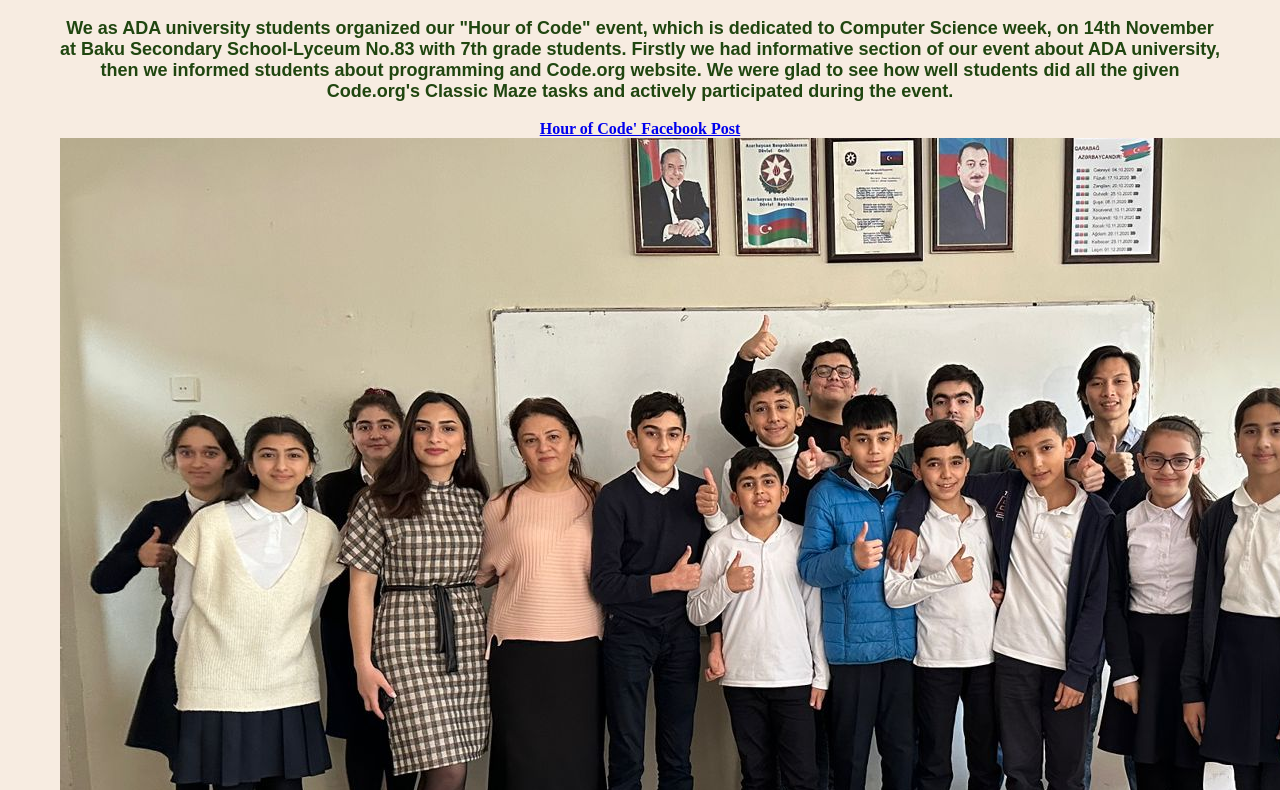
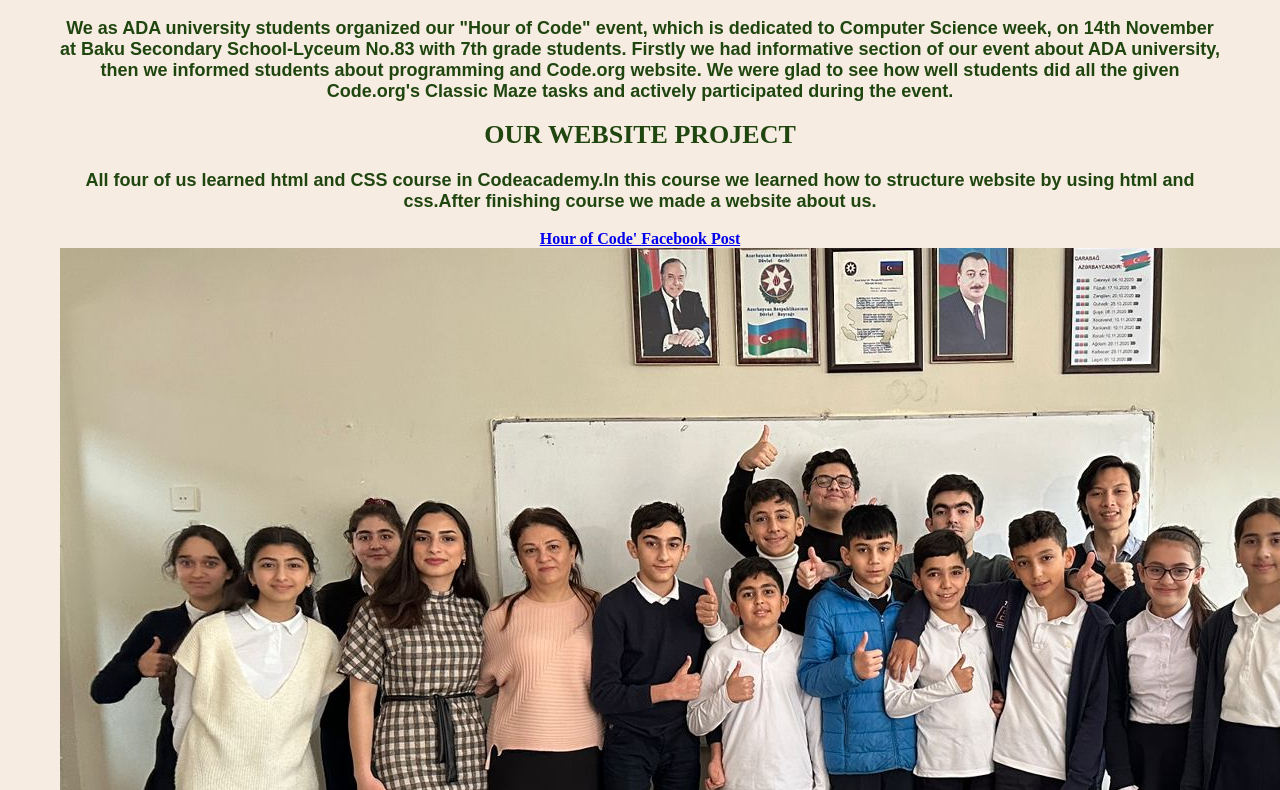
Before and after one commit to ADA-SITE-SITE1101-2022-Fall/website-team-34, a plain HTML site: page index.html in a window 1280 px wide. Shown: the part 1570-2360 px from the top of the page. Drawn offline with Linux system fonts and the light colour scheme.

Commit message:
Update index.html

```diff
--- a/index.html
+++ b/index.html
@@ -58,6 +58,9 @@
   <p> We as ADA university students organized our "Hour of Code" event, which is dedicated to Computer Science week, on 14th November at Baku Secondary School-Lyceum No.83 with 7th grade students.
     Firstly we  had informative section of our event about ADA university, then we informed students about programming and Code.org website.
      We were glad to see how well students did all the given Code.org's Classic Maze tasks and actively participated during the event.</p>
+    <div class=websiteproject>
+        <h2><strong>Our Website Project</strong></h2>
+        <p>All four of us learned html and CSS course in Codeacademy.In this course we learned how to structure website by using html and css.After finishing course we made a website about us.</p>
 
     <a href="https://m.facebook.com/story.php?story_fbid=pfbid02sbJtMwNYSNyyKEEn2fRfFmCgJndJC1AG8uk9oeq12NWkkCi6Krg6t9kA4sENfPgCl&id=100053252210021&sfnsn=mo&mibextid=RUbZ1f"
  target="_blank">Hour of Code' Facebook Post</a>
```
